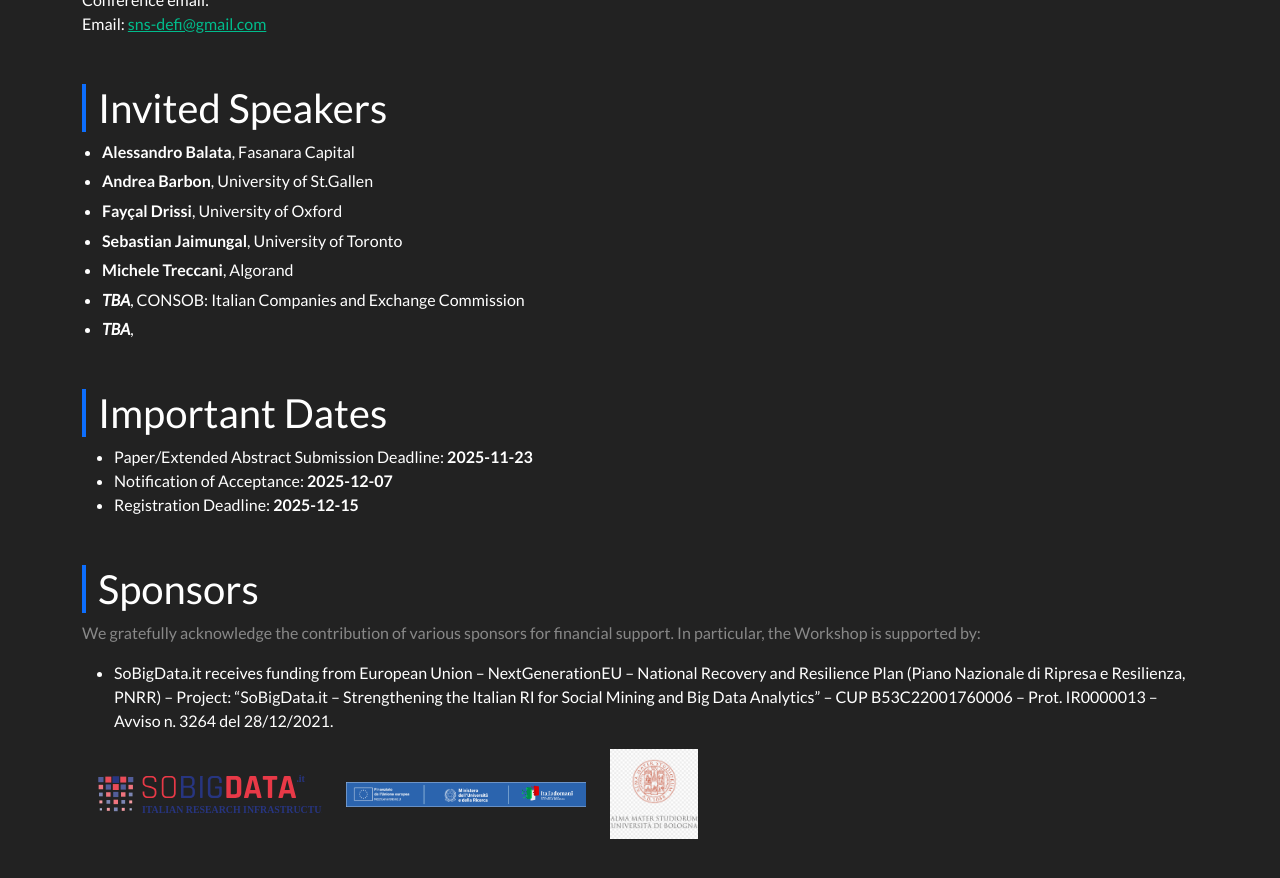
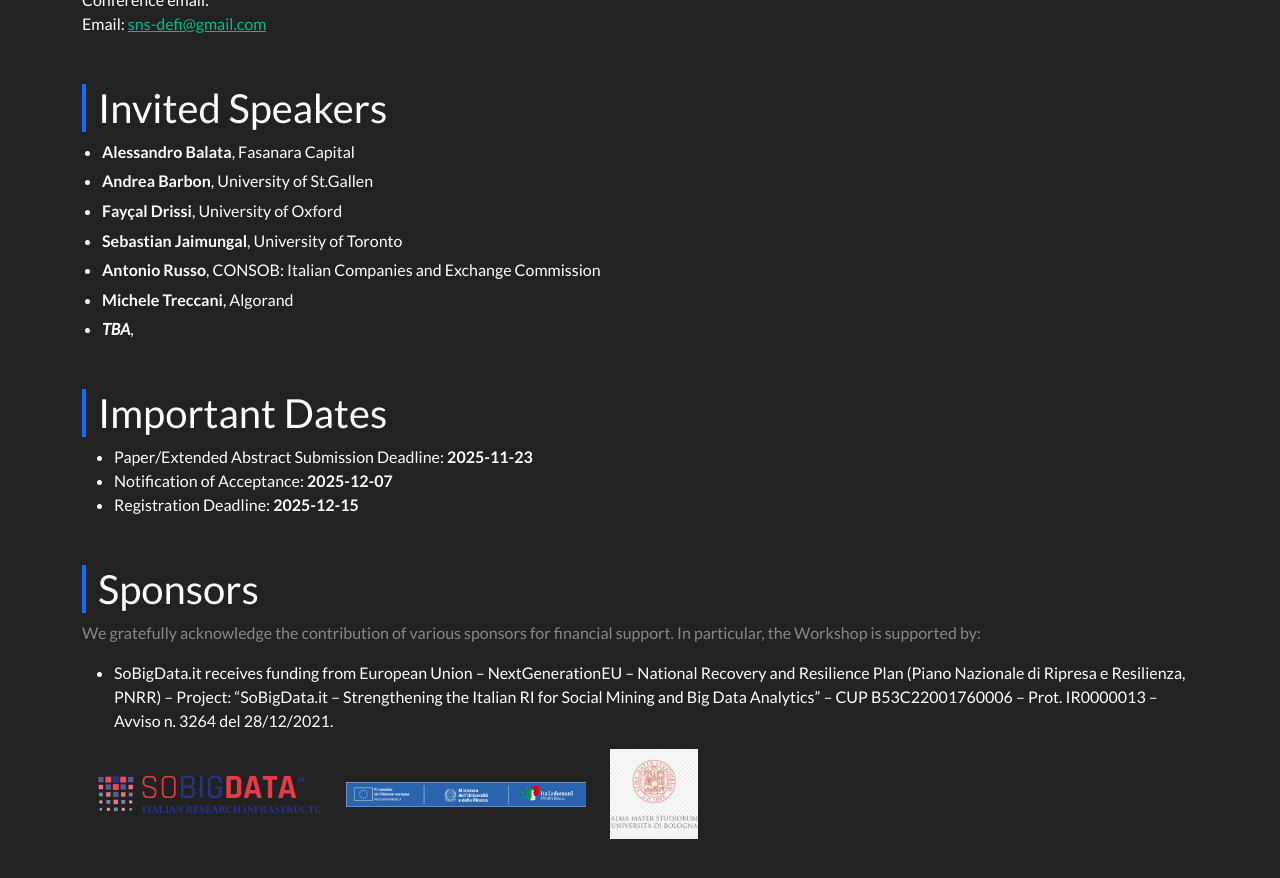
Before and after one commit to sns-defi/sns-defi.github.io, a Jekyll site: the page built from index.md, in a window 1280 px wide and 900 px high, scrolled down 866 px. Shown: the top 878 px of the window. Built offline with Jekyll 4.4.1, drawn with Linux system fonts in a browser that asks for light colours; nearby versions of some CDN libraries.

Commit message:
Update speakers.yml

```diff
--- a/_data/speakers.yml
+++ b/_data/speakers.yml
@@ -22,15 +22,15 @@
   bio: |
     <em>TBD</em>.
 
+- name: "Antonio Russo"
+  affiliation: "CONSOB: Italian Companies and Exchange Commission"
+  image: "/assets/img/speakers/russo.png"
+  bio: |
+    <em>TBD</em>.
+
 - name: "Michele Treccani"
   affiliation: "Algorand"
   image: "/assets/img/speakers/treccani.jpeg"
-  bio: |
-    <em>TBD</em>.
-
-- name: "<em>TBA</em>"
-  affiliation: "CONSOB: Italian Companies and Exchange Commission"
-  image: "/assets/img/speakers/tba.jpg"
   bio: |
     <em>TBD</em>.
 
```
